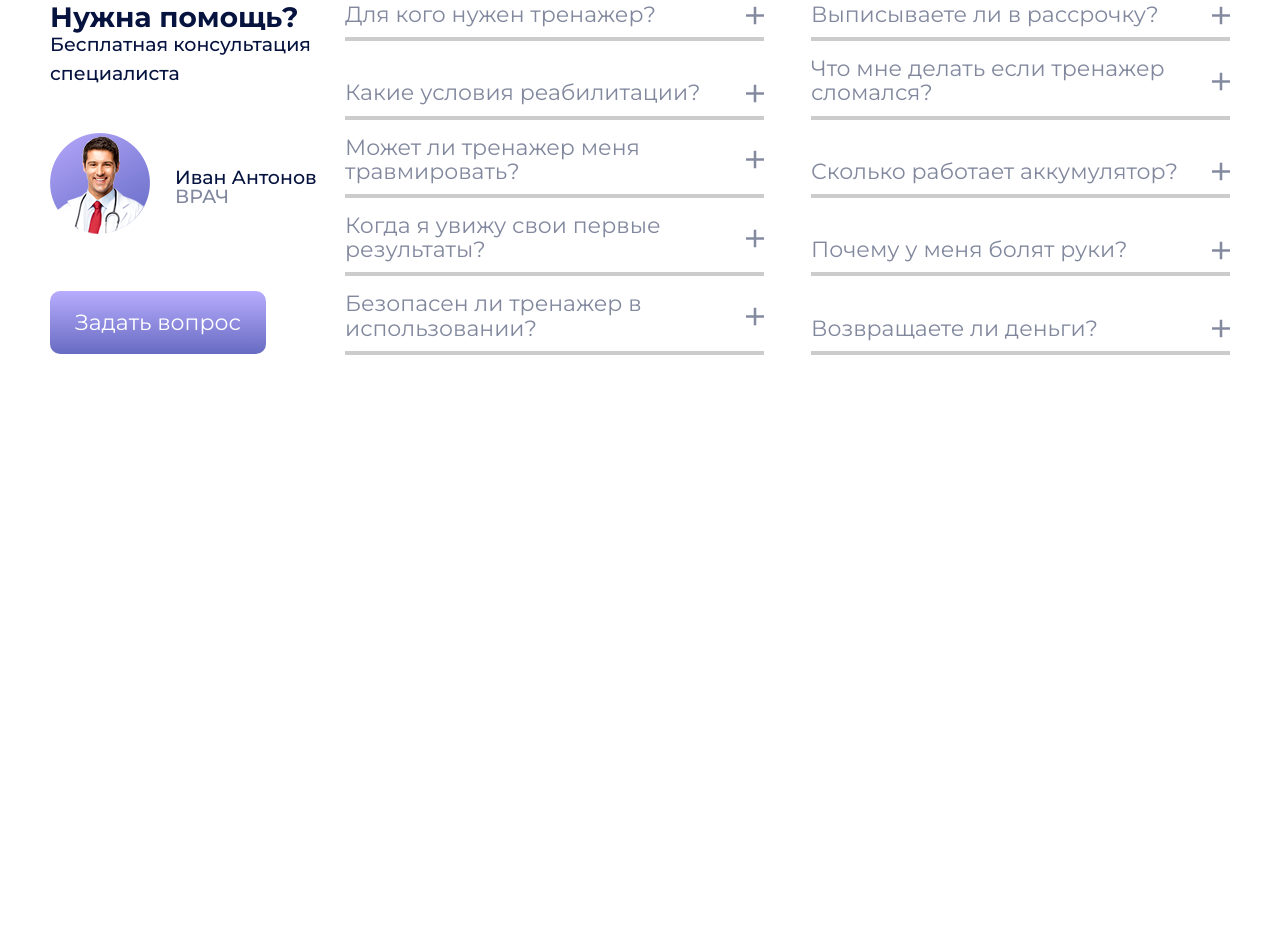
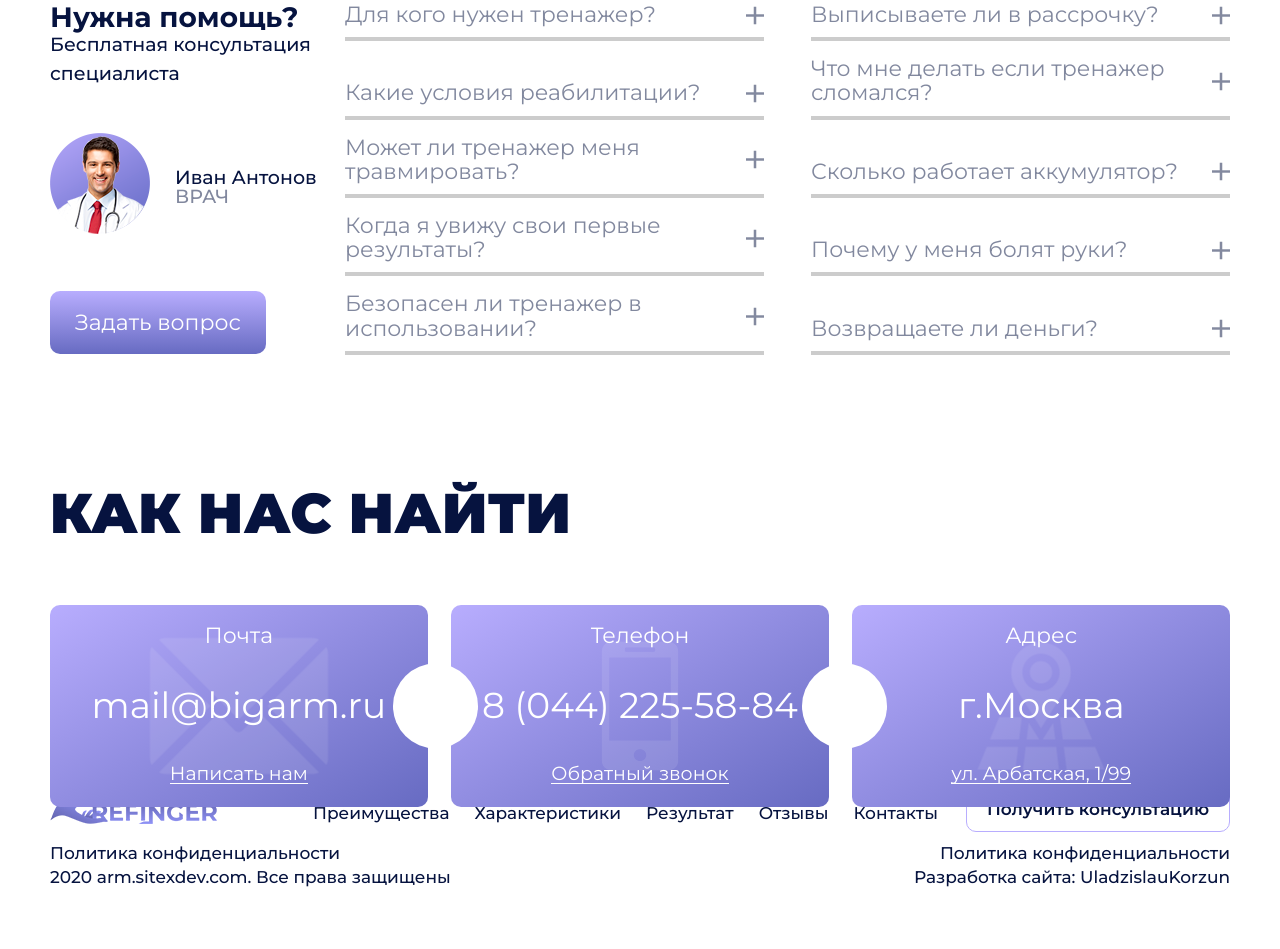
Before and after one commit to Vitaly424/effectiveProgram, a website: page src/index.html in a window 1280 px wide. Shown: the part 4625-5574 px from the top of the page. Before the commit the page ends 4996 px from the top, so only its background shows below. Drawn offline with nearby package versions, Linux system fonts and the light colour scheme; files that its build step writes are made by us from their sources; files whose address does not match are found by name.

Commit message:
Сверстал find, map, footer

```diff
--- /dev/null
+++ b/src/assets/sass/blocks/_find.scss
@@ -0,0 +1,112 @@
+.find__row{
+    margin-top: 50px;
+    margin-bottom: -35px;
+    position: relative;
+    z-index: 3;
+
+    display: flex;
+    justify-content: space-between;
+}
+
+.find__item{
+    position: relative;
+    border-radius: 10px;
+    flex-basis: 32%;
+
+    padding: 20px 20px;
+
+    text-align: center;
+    background-image: linear-gradient(-30deg, #676bc2 0%, #b8adfe 100%);
+
+    &.center{
+        position: relative;
+        &::before{
+            content: "";
+            display: block;
+            width: 85px;
+            height: 85px;
+
+            positioN: absolute;
+            top: 50%;
+            left: -58px;
+
+            transform: translateY(-50%);
+
+            border-radius: 50%;
+
+            background-color: $white;
+        }
+        &::after{
+            content: "";
+            display: block;
+            width: 85px;
+            height: 85px;
+
+            positioN: absolute;
+            top: 50%;
+            right: -58px;
+            z-index: 1;
+
+            transform: translateY(-50%);
+
+            border-radius: 50%;
+
+            background-color: $white;
+        }
+    }
+}
+
+.find__item-title {
+    position: relative;
+    z-index: 2;
+
+    color: $white;
+    font-size: 22px;
+    font-weight: 400;
+    line-height: 1;
+}
+
+
+.find__item-center {
+    position: relative;
+    z-index: 2;
+
+    div{
+        margin-top: 40px;
+        margin-bottom: 40px;
+
+        line-height: 1;
+        color:$white;
+        font-size: 36px;
+        font-weight: 400;
+    }
+}
+
+
+
+.find__item-info {
+    position: relative;
+    z-index: 2;
+
+    div{
+        color: $white;
+        display: inline-block;
+        font-size: 19px;
+        font-weight: 400;
+
+        line-height: 1;
+
+        border-bottom: 1px solid $white;
+    }
+}
+
+.find__item-bg-img{
+    position: absolute;
+    display: block;
+    z-index: 0;
+
+    left: 50%;
+    top: 50%;
+
+    transform: translate(-50%, -50%);
+}
--- /dev/null
+++ b/src/assets/sass/blocks/_footer.scss
@@ -0,0 +1,81 @@
+.footer{
+    padding-top: 15px;
+    padding-bottom: 60px;
+}
+
+.footer__top{
+    display: flex;
+    justify-content: space-between;
+    align-items: center;
+}
+
+.footer__top-right{
+    display: flex;
+    align-items: center;
+}
+
+.footer__nav-list{
+    display: flex;
+}
+
+.footer__nav-item{
+    margin-left: 25px;
+
+    &:first-child{
+        margin-left: 0;
+    }
+}
+
+.footer__nav-link{
+    position: relative;
+
+    color: $deepCove;
+    font-size: 17px;
+    font-weight: 500;
+    line-height: 1;
+
+
+    &::before{
+        content: "";
+        position: absolute;
+        width: 0;
+        margin-left: auto;
+        margin-right: auto;
+        height: 3px;
+        bottom: -7px;
+
+        transition: width .3s linear;
+        background-color: $chetwodeBlue;
+    }
+
+    &:hover{
+        &:before{
+            width: 100%;
+        }
+    }
+}
+
+.footer__btn-consultation{
+    margin-left: 28px;
+    margin-bottom: 10px;
+}
+
+.footer__bottom{
+    display: flex;
+    justify-content: space-between;
+
+    color: $deepCove;
+    font-family: Montserrat;
+    font-size: 17px;
+    font-weight: 500;
+    line-height: 1.4;
+}
+
+.footer__bottom-left{
+    flex-basis: 411px;
+}
+
+.footer__bottom-right{
+    flex-basis: 411px;
+    text-align: right;
+}
--- a/src/assets/sass/style.scss
+++ b/src/assets/sass/style.scss
@@ -154,3 +154,5 @@ ul li{
 @import "./blocks/form";
 @import "./blocks/reviews";
 @import "./blocks/questions";
+@import "./blocks/find";
+@import "./blocks/footer";
--- a/src/index.html
+++ b/src/index.html
@@ -571,3 +571,68 @@ title: HomePage
         </div><!-- questions__inner -->
     </div><!-- container -->
 </div><!-- questions -->
+
+
+
+<!-- find -->
+<div class="find">
+    <div class="container">
+
+        <h2 class="title">
+            Как нас найти
+        </h2>
+
+        <div class="find__row">
+
+            <div class="find__item">
+                <img class="find__item-bg-img" src="./assets/img/find/1.png" alt="Почта">
+
+                <div class="find__item-title">
+                    Почта
+                </div>
+                <div class="find__item-center">
+                    <div>mail@bigarm.ru</div>
+                </div>
+                <div class="find__item-info">
+                    <div href="#">Написать нам</div>
+                </div>
+            </div>
+
+            <div class="find__item  center">
+                <img class="find__item-bg-img " src="./assets/img/find/2.png" alt="Почта">
+
+                <div class="find__item-title">
+                    Телефон
+                </div>
+                <div class="find__item-center">
+                    <div>8 (044) 225-58-84</div>
+                </div>
+                <div class="find__item-info">
+                    <div>Обратный звонок</div>
+                </div>
+            </div>
+
+            <div class="find__item">
+                <img class="find__item-bg-img" src="./assets/img/find/3.png" alt="Почта">
+
+                <div class="find__item-title">
+                    Адрес
+                </div>
+                <div class="find__item-center">
+                    <div>г.Москва</div>
+                </div>
+                <div class="find__item-info">
+                    <div>ул. Арбатская, 1/99</div>
+                </div>
+            </div>
+
+        </div><!-- find__row -->
+
+    </div><!-- container -->
+</div><!-- find -->
+
+
+<div class="map">
+    <script type="text/javascript" charset="utf-8" async
+        src="https://api-maps.yandex.ru/services/constructor/1.0/js/?um=constructor%3Aa55ac110035b9fd053e76111372c2daa8ad4a4bd60594c9070f42a4b06007bcb&amp;width=100%25&amp;height=700&amp;lang=ru_RU&amp;scroll=false"></script>
+</div>
--- a/src/tpl/partials/footer.html
+++ b/src/tpl/partials/footer.html
@@ -0,0 +1,61 @@
+<!-- footer -->
+<div class="footer">
+    <div class="container">
+
+        <div class="footer__top">
+
+            <div class="footer__top-logos logo">
+                <a href="#">
+                    <img src="./assets/img/logo.png" alt="Логотип">
+                </a>
+            </div>
+
+            <div class="footer__top-right">
+                <nav class="footer__nav">
+                    <ul class="footer__nav-list">
+
+                        <li class="footer__nav-item">
+                            <a class="footer__nav-link" href="#">Преимущества</a>
+                        </li>
+
+                        <li class="footer__nav-item">
+                            <a class="footer__nav-link" href="#">Характеристики</a>
+                        </li>
+
+                        <li class="footer__nav-item">
+                            <a class="footer__nav-link" href="#">Результат</a>
+                        </li>
+
+                        <li class="footer__nav-item">
+                            <a class="footer__nav-link" href="#">Отзывы</a>
+                        </li>
+
+                        <li class="footer__nav-item">
+                            <a class="footer__nav-link" href="#">Контакты</a>
+                        </li>
+
+                    </ul>
+                </nav><!-- header__nav -->
+
+                <div class="footer__right-info">
+                    <button class="footer__btn-consultation btn-consultation">
+                        Получить консультацию
+                    </button>
+                </div>
+            </div><!-- header__top-right -->
+
+        </div><!-- header__top -->
+
+        <div class="footer__bottom">
+            <div class="footer__bottom-left">
+                Политика конфиденциальности<br>
+                2020 arm.sitexdev.com. Все права защищены
+            </div>
+            <div class="footer__bottom-right">
+                Политика конфиденциальности<br>
+                Разработка сайта: UladzislauKorzun
+            </div>
+        </div>
+
+    </div><!-- container -->
+</div><!-- footer -->
```
Also changed, not shown: src/assets/img/find/1.png (added), src/assets/img/find/2.png (added), src/assets/img/find/3.png (added), src/assets/img/questions/plus.svg.
